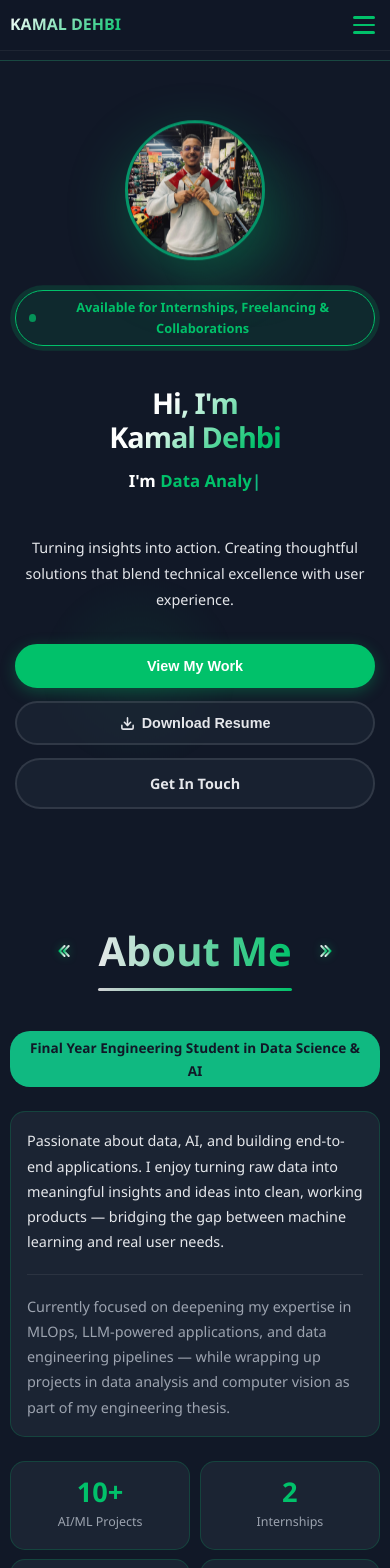
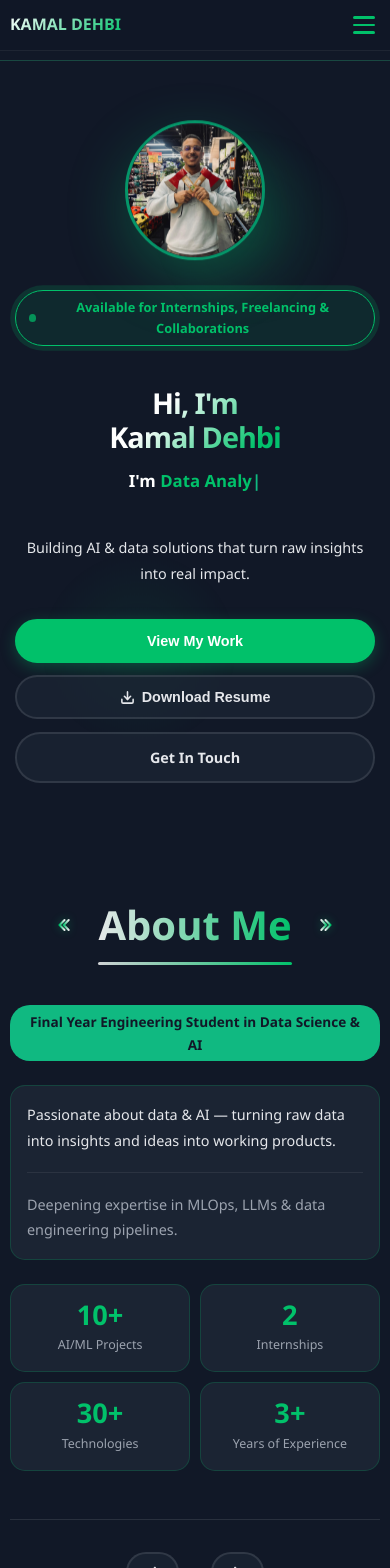
Before and after one commit to kamaLc73/Portfolio, a React (Vite) app: page / in a window 390 px wide. Shown: the top 1568 px of the page. Built offline with nearby package versions, Linux system fonts and the light colour scheme.

Commit message:
v15 : mobile v3

```diff
--- a/__data__/data.json
+++ b/__data__/data.json
@@ -135,6 +135,8 @@
             "id": 497180,
             "description": "* Developed a chatbot for the Fairlynk platform using a RAG pipeline, LangChain, external LLM APIs (Llama 3.3).\n* Supported multilingual questions in French, English, and Spanish.\n* Built the UI with Streamlit, customized with HTML/CSS.",
             "description_fr": "* Développé un chatbot pour la plateforme Fairlynk avec un pipeline RAG, LangChain + APIs LLM externes (Llama 3.3).\n* Prise en charge des questions multilingues en français, anglais et espagnol.\n* Interface utilisateur construite avec Streamlit, personnalisée en HTML/CSS.",
+            "description_mobile": "* RAG chatbot for Fairlynk using LangChain & Llama 3.3 with multilingual support (FR / EN / ES).\n* UI built with Streamlit, customized with HTML/CSS.",
+            "description_fr_mobile": "* Chatbot RAG pour Fairlynk via LangChain & Llama 3.3, support multilingue (FR / EN / ES).\n* Interface Streamlit personnalisée en HTML/CSS.",
             "technologies": [
                 "Python",
                 "LangChain",
@@ -162,6 +164,8 @@
             "id": 497181,
             "description": "* Built a Flask API for license plate detection and recognition from images with YOLO models.\n* Reached 95% accuracy (mAP) on Moroccan plates.\n* Along with a PostgreSQL database.\n* Deployed the application with Docker containers.",
             "description_fr": "* Création d'une API Flask pour la détection et la reconnaissance de plaques d'immatriculation avec des modèles YOLO.\n* Atteint 95% de précision (mAP) sur les plaques marocaines.\n* Avec une base de données PostgreSQL.\n* Déploiement de l'application avec des conteneurs Docker.",
+            "description_mobile": "* Flask API for license plate detection & recognition using YOLO — 95% accuracy (mAP).\n* Deployed with Docker & PostgreSQL.",
+            "description_fr_mobile": "* API Flask de détection de plaques avec YOLO — 95% de précision (mAP).\n* Déployé avec Docker & PostgreSQL.",
             "technologies": [
                 "Python",
                 "Flask",
--- a/src/components/jsx/AboutSection.jsx
+++ b/src/components/jsx/AboutSection.jsx
@@ -4,6 +4,13 @@ import '../styles/AboutSection.css'
 const AboutSection = forwardRef(({ language, data }, ref) => {
   const [activeIndex, setActiveIndex] = useState(0)
   const [slideDirection, setSlideDirection] = useState('next')
+  const [isMobile, setIsMobile] = useState(typeof window !== 'undefined' && window.innerWidth <= 768)
+
+  useEffect(() => {
+    const handleResize = () => setIsMobile(window.innerWidth <= 768)
+    window.addEventListener('resize', handleResize)
+    return () => window.removeEventListener('resize', handleResize)
+  }, [])
 
   useImperativeHandle(ref, () => ({
     navigateToSlide: (index) => {
@@ -22,7 +29,9 @@ const AboutSection = forwardRef(({ language, data }, ref) => {
       subtitle: <>Final Year Engineering Student in Data Science & AI<span className="subtitle-location"> at ENSAM Rabat, Morocco</span></>,
       subtitlePlain: 'Final Year Engineering Student in Data Science & AI at ENSAM Rabat, Morocco',
       bio: `Passionate about data, AI, and building end-to-end applications. I enjoy turning raw data into meaningful insights and ideas into clean, working products — bridging the gap between machine learning and real user needs.`,
+      bioMobile: `Passionate about data & AI — turning raw data into insights and ideas into working products.`,
       bio2: `Currently focused on deepening my expertise in MLOps, LLM-powered applications, and data engineering pipelines — while wrapping up projects in data analysis and computer vision as part of my engineering thesis.`,
+      bio2Mobile: `Deepening expertise in MLOps, LLMs & data engineering pipelines.`,
       institution: 'Institution',
       location: 'Location',
       now: 'Now',
@@ -37,7 +46,9 @@ const AboutSection = forwardRef(({ language, data }, ref) => {
       subtitle: <>Étudiant Ingénieur en dernière année en Data Science & IA<span className="subtitle-location"> à ENSAM Rabat, Maroc</span></>,
       subtitlePlain: 'Étudiant Ingénieur en dernière année en Data Science & IA à ENSAM Rabat, Maroc',
       bio: `Passionné par la data, l'IA et le développement d'applications de bout en bout. J'aime transformer des données brutes en insights utiles et des idées en produits concrets — en faisant le lien entre le machine learning et les besoins réels des utilisateurs.`,
+      bioMobile: `Passionné par la data & l'IA — je transforme les données brutes en insights et les idées en produits concrets.`,
       bio2: `Actuellement concentré sur MLOps, les applications propulsées par des LLMs et les pipelines de data engineering — tout en finalisant des projets en analyse de données et vision par ordinateur dans le cadre de mon projet de fin d'études.`,
+      bio2Mobile: `Concentré sur MLOps, les LLMs et les pipelines de data engineering.`,
       institution: 'Établissement',
       location: 'Localisation',
       now: 'Actuellement',
@@ -152,8 +163,8 @@ const AboutSection = forwardRef(({ language, data }, ref) => {
               <p className="about-subtitle">{content[language].subtitle}</p>
               <div className="about-content-wrapper">
                 <div className="about-content">
-                  <p className="about-bio">{content[language].bio}</p>
-                  <p className="about-bio about-bio-2">{content[language].bio2}</p>
+                  <p className="about-bio">{isMobile ? content[language].bioMobile : content[language].bio}</p>
+                  <p className="about-bio about-bio-2">{isMobile ? content[language].bio2Mobile : content[language].bio2}</p>
                 </div>
 
                 <div className="stats-grid">
@@ -379,12 +390,17 @@ const AboutSection = forwardRef(({ language, data }, ref) => {
                         </div>
                       </div>
                       <div className="exp-description">
-                        {(language === 'fr' && job.description_fr ? job.description_fr : job.description)
-                          .split('*')
-                          .filter(item => item.trim())
-                          .map((point, idx) => (
-                            <p key={idx}>• {point.trim()}</p>
-                          ))}
+                        {(() => {
+                          const desc = isMobile
+                            ? (language === 'fr' && job.description_fr_mobile ? job.description_fr_mobile : (job.description_mobile || (language === 'fr' && job.description_fr ? job.description_fr : job.description)))
+                            : (language === 'fr' && job.description_fr ? job.description_fr : job.description)
+                          return desc
+                            .split('*')
+                            .filter(item => item.trim())
+                            .map((point, idx) => (
+                              <p key={idx}>• {point.trim()}</p>
+                            ))
+                        })()}
                       </div>
                       {job.technologies && job.technologies.length > 0 && (
                         <div className="exp-technologies">
--- a/src/components/jsx/Contact.jsx
+++ b/src/components/jsx/Contact.jsx
@@ -1,7 +1,15 @@
 import '../styles/Contact.css'
-import { useState } from 'react'
+import { useState, useEffect } from 'react'
 
 function Contact({ language, data }) {
+  const [isMobile, setIsMobile] = useState(typeof window !== 'undefined' && window.innerWidth <= 768)
+
+  useEffect(() => {
+    const handleResize = () => setIsMobile(window.innerWidth <= 768)
+    window.addEventListener('resize', handleResize)
+    return () => window.removeEventListener('resize', handleResize)
+  }, [])
+
   const [formData, setFormData] = useState({
     name: '',
     email: '',
@@ -16,6 +24,7 @@ function Contact({ language, data }) {
       title: 'Contact',
       stayInTouch: 'Stay in touch',
       description: 'Don\'t hesitate to contact me to discuss projects, opportunities or simply exchange on emerging technologies in AI and Data Science.',
+      descriptionMobile: 'Open to projects, opportunities & tech discussions.',
       formTitle: 'Send me a message',
       phone: 'Phone',
       location: 'Location',
@@ -34,6 +43,7 @@ function Contact({ language, data }) {
       title: 'Contacte',
       stayInTouch: 'Restons en contact',
       description: 'N\'hésitez pas à me contacter pour discuter de projets, d\'opportunités ou simplement échanger sur les technologies émergentes en IA et Data Science.',
+      descriptionMobile: 'Ouvert aux projets, opportunités et discussions tech.',
       formTitle: 'M\'envoyer un message',
       phone: 'Téléphone',
       location: 'Localisation',
--- a/src/components/jsx/Hero.jsx
+++ b/src/components/jsx/Hero.jsx
@@ -1,9 +1,16 @@
-import { useEffect, useRef } from 'react'
+import { useEffect, useRef, useState } from 'react'
 import Typed from 'typed.js'
 import '../styles/Hero.css'
 
 function Hero({ language, data, navigateToSubSection }) {
   const typedRef = useRef(null)
+  const [isMobile, setIsMobile] = useState(typeof window !== 'undefined' && window.innerWidth <= 768)
+
+  useEffect(() => {
+    const handleResize = () => setIsMobile(window.innerWidth <= 768)
+    window.addEventListener('resize', handleResize)
+    return () => window.removeEventListener('resize', handleResize)
+  }, [])
 
   useEffect(() => {
     const typed = new Typed(typedRef.current, {
@@ -31,6 +38,8 @@ function Hero({ language, data, navigateToSubSection }) {
       greeting: "Hi, I'm",
       name: "Kamal Dehbi",
       prefix: "I'm ",
+      description: 'Turning insights into action. Creating thoughtful solutions that blend technical excellence with user experience.',
+      descriptionMobile: 'Building AI & data solutions that turn raw insights into real impact.',
       cta: 'View My Work',
       secondary: 'Get In Touch',
       downloadResume: 'Download Resume'
@@ -39,6 +48,8 @@ function Hero({ language, data, navigateToSubSection }) {
       greeting: "Salut, je suis",
       name: "Kamal Dehbi",
       prefix: "Je suis ",
+      description: "Transformer les idées en action. Créer des solutions réfléchies qui allient l'excellence technique à l'expérience utilisateur.",
+      descriptionMobile: "Construire des solutions IA & data qui transforment les insights en impact.",
       cta: 'Voir Mon Travail',
       secondary: 'Me Contacter',
       downloadResume: 'Télécharger CV'
@@ -75,9 +86,7 @@ function Hero({ language, data, navigateToSubSection }) {
             <span ref={typedRef}></span>
           </p>
           <p className="hero-description">
-            {language === 'en'
-              ? 'Turning insights into action. Creating thoughtful solutions that blend technical excellence with user experience.'
-              : 'Transformer les idées en action. Créer des solutions réfléchies qui allient l\'excellence technique à l\'expérience utilisateur.'}
+            {isMobile ? content[language].descriptionMobile : content[language].description}
           </p>
           <div className="hero-ctas">
             <button
--- a/src/components/styles/AboutSection.css
+++ b/src/components/styles/AboutSection.css
@@ -1188,7 +1188,11 @@
   }
 
   .company-logo {
-    display: none;
+    width: 40px;
+    height: 40px;
+    min-width: 40px;
+    padding: 0.3rem;
+    border-radius: 7px;
   }
 
   .exp-header-top {
```
